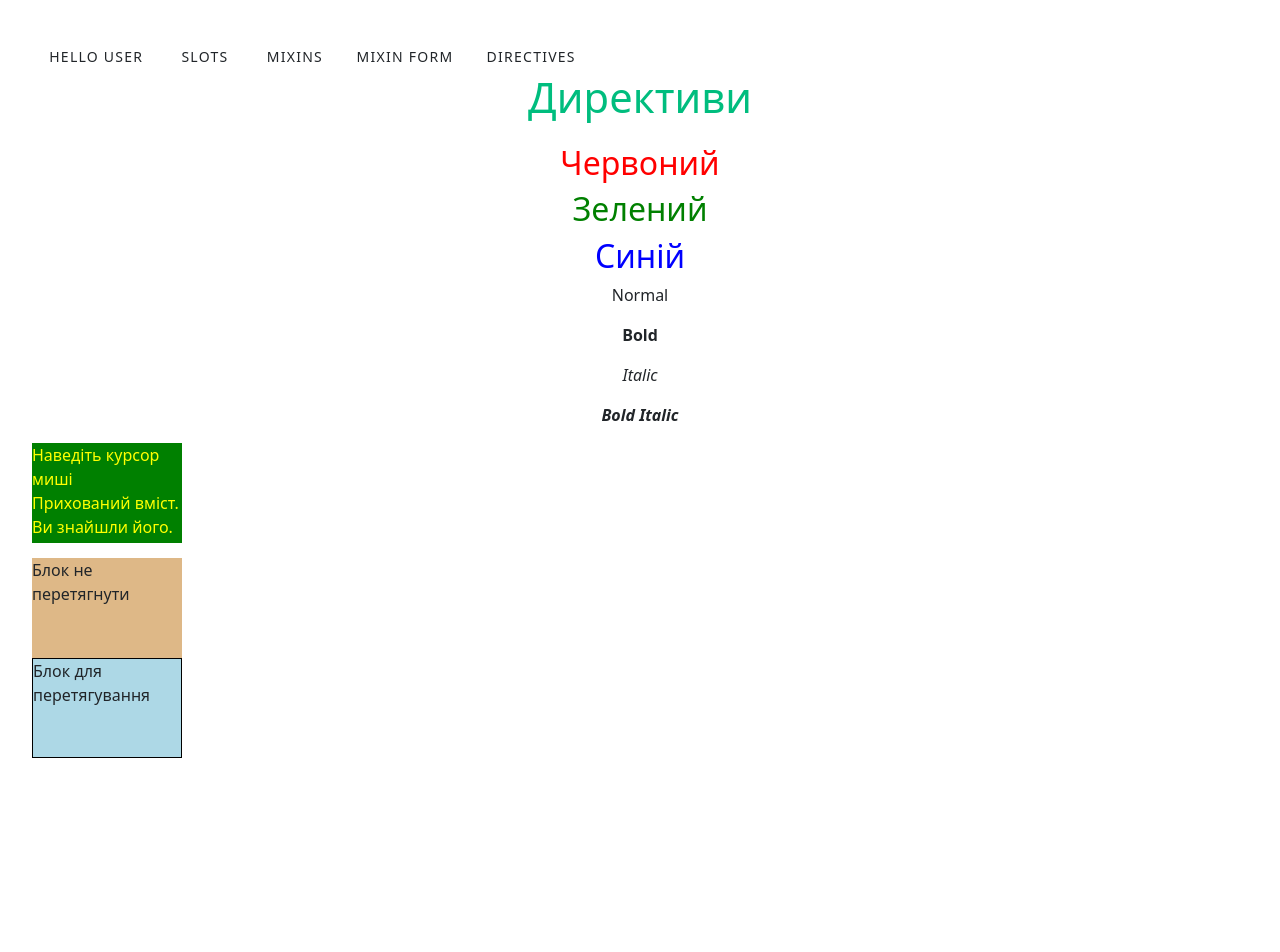
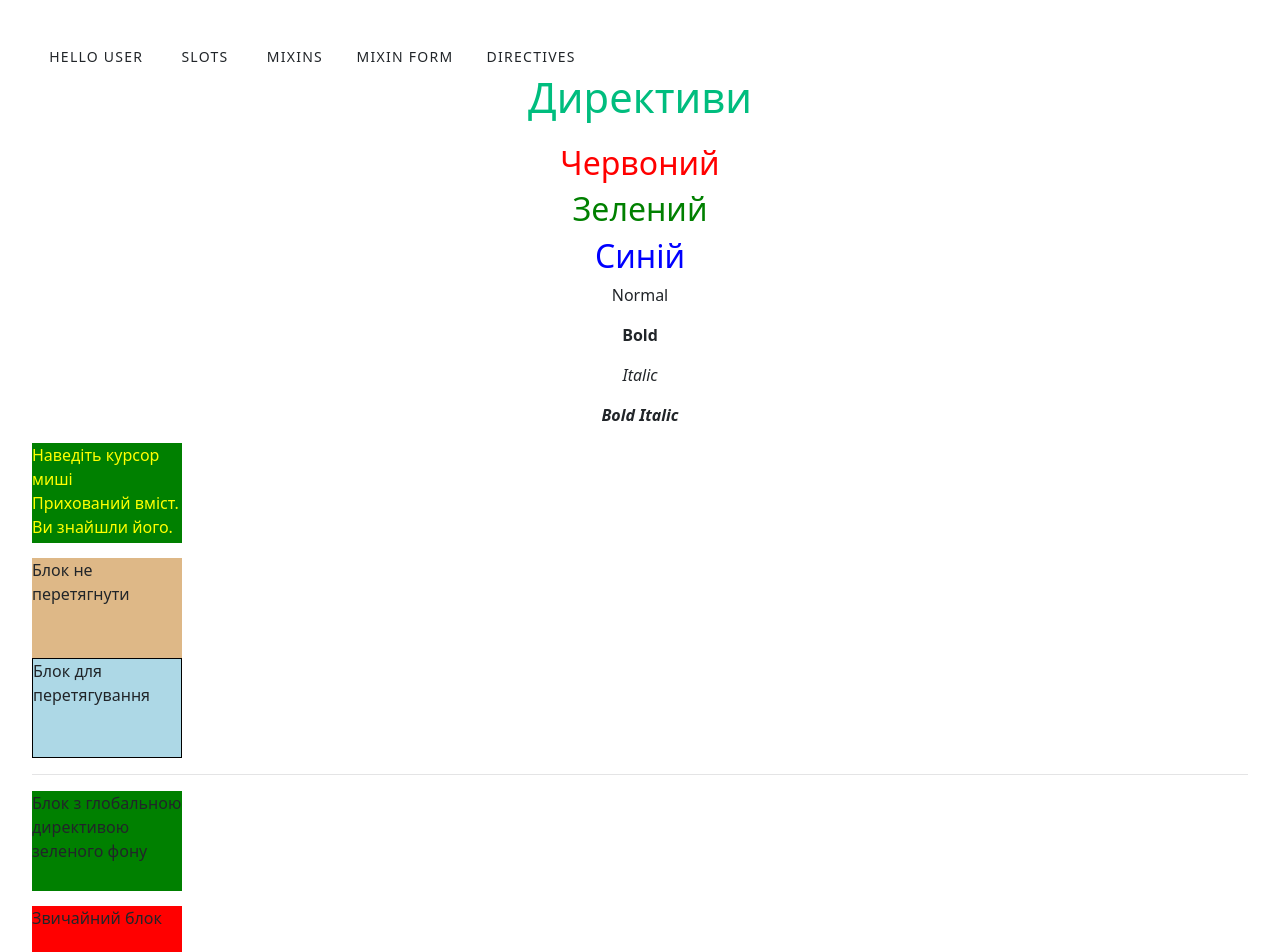
Before and after one commit to AkakiyBerula/VueLesson7, a Vue app: page /directives in a window 1280 px wide. Shown: the top 952 px of the page. Before the commit the page ends 800 px from the top, so only its background shows below. Built offline with nearby package versions, Linux system fonts and the light colour scheme.

Commit message:
Глобальна Директива: Реєструйте вашу власну директиву глобально, щоб вона була доступна в усьому додатку.

```diff
--- a/src/components/Directives.vue
+++ b/src/components/Directives.vue
@@ -5,6 +5,8 @@
     <TextDirective />
     <TooltipDirective />
     <DragDirective />
+    <v-divider></v-divider>
+    <GlobalDirective />
   </div>
 </template>
 
@@ -13,7 +15,8 @@ import BaseDirective from './directive-components/BaseDirective.vue'
 import DragDirectiveVue from './directive-components/DragDirective.vue';
 import TextDirective from './directive-components/TextDirective.vue'
 import TooltipDirective from './directive-components/TooltipDirective.vue';
-import DragDirective from "./directive-components/DragDirective.vue"
+import DragDirective from "./directive-components/DragDirective.vue";
+import GlobalDirective from "./directive-components/GlobalDirective.vue"
 
 export default {
   name: "Directives",
@@ -21,7 +24,8 @@ export default {
     BaseDirective,
     TextDirective,
     TooltipDirective,
-    DragDirective
+    DragDirective,
+    GlobalDirective
   }
 }
 </script>
--- /dev/null
+++ b/src/components/directive-components/GlobalDirective.vue
@@ -0,0 +1,51 @@
+<template>
+  <div>
+    <div v-green-bg class="global">
+      <p>Блок з глобальною директивою зеленого фону</p>
+    </div>
+    <div class="global">
+      <p>Звичайний блок</p>
+    </div>
+  </div>
+</template>
+
+<script>
+
+export default {
+  name: "GlobalDirective"
+};
+</script>
+
+
+<style>
+.global {
+  width: 150px;
+  height: 100px;
+  background-color: red;
+  position: relative;
+  margin-bottom: 15px
+}
+
+h1 {
+  font-weight: 500;
+  font-size: 2.6rem;
+  position: relative;
+  top: -10px;
+}
+
+h3 {
+  font-size: 1.2rem;
+}
+
+.greetings h1,
+.greetings h3 {
+  text-align: center;
+}
+
+@media (min-width: 1024px) {
+  .greetings h1,
+  .greetings h3 {
+    text-align: left;
+  }
+}
+</style>
--- a/src/main.js
+++ b/src/main.js
@@ -25,11 +25,22 @@ const globalMixin = {
     }
 };
 
+
+
+
 const pinia = createPinia()
 
-createApp(App)
-    .use(vuetify)
+const app = createApp(App)
+
+app.use(vuetify)
     .use(router)
     .use(pinia)
     .mixin(globalMixin)
-    .mount('#app')
+
+app.directive('green-bg', {
+    mounted(el) {
+        el.style.background = "green";
+    }
+});
+
+app.mount('#app')
```
